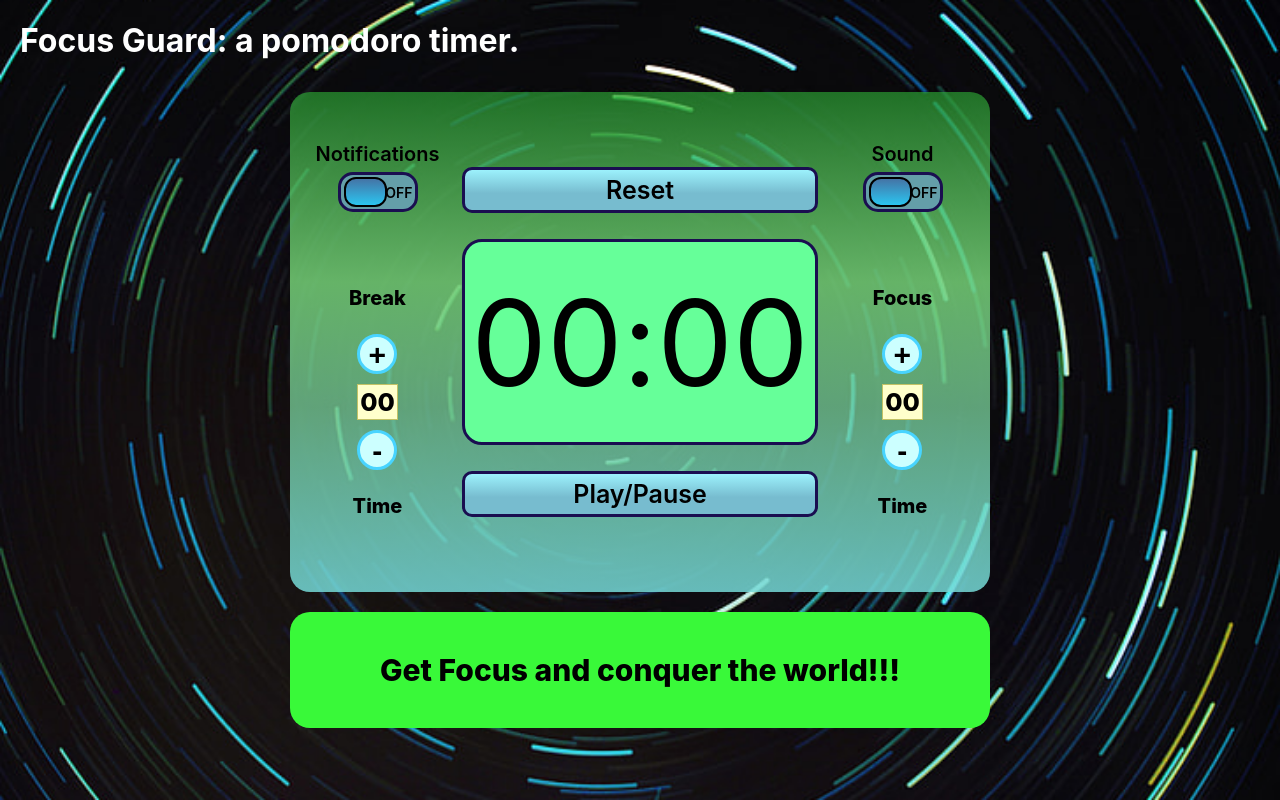
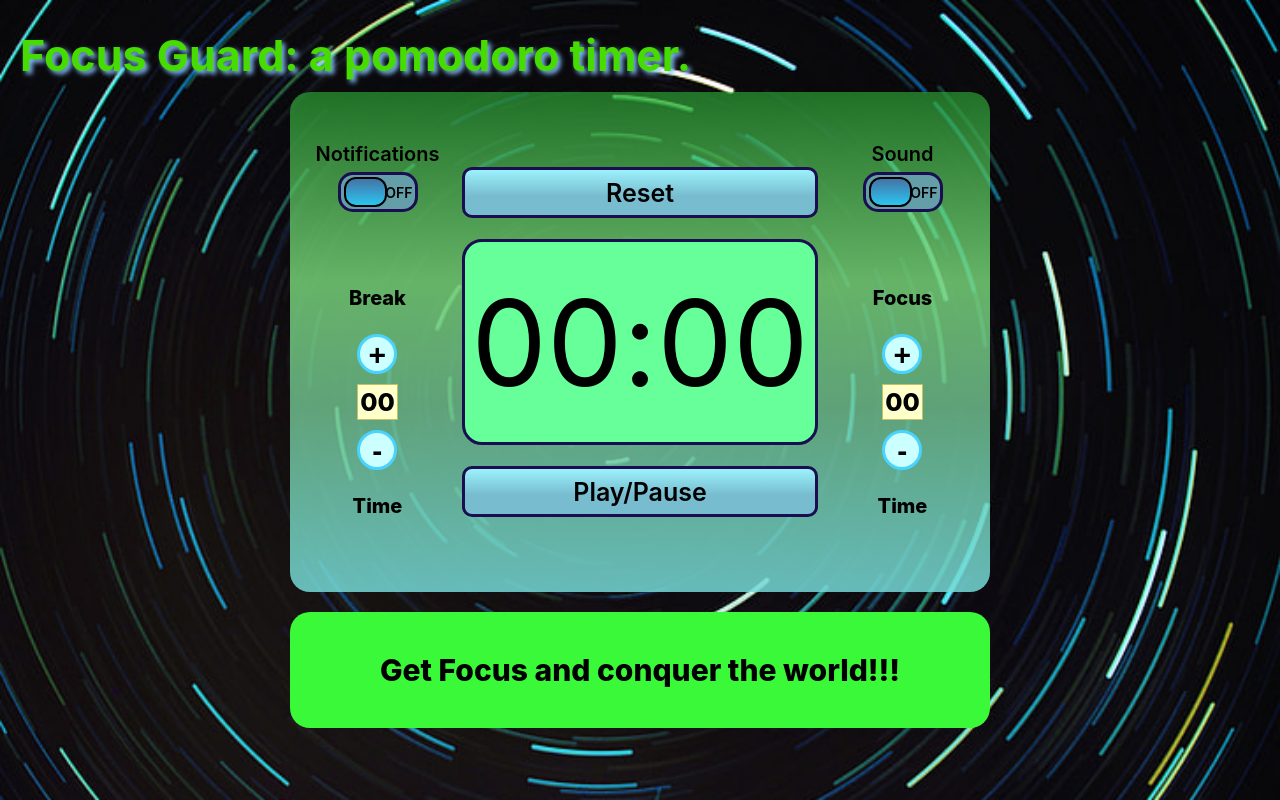
Before and after one commit to simonmontaggioni/focus-guard-react, a React (Create React App) app: page / in a window 1280 px wide. Built offline with nearby package versions, Linux system fonts and the light colour scheme.

Commit message:
style: Improve look and feel
  - Add clicking effect to the buttons.
  - Make text not selectable.
  - Change the color to the app title.

```diff
--- a/src/pomodoro/css/Button.scss
+++ b/src/pomodoro/css/Button.scss
@@ -1,11 +1,12 @@
 .button {
   width: 350px;
-  height: 40px;
+  height: 45px;
   display: flex;
   justify-content: center;
   align-items: center;
   font-size: 25px;
   font-weight: 600;
+  cursor: pointer;
   border: solid 3px rgb(26, 14, 80);
   border-radius: 10px;
   background: rgba(156, 241, 252, 1);
@@ -47,4 +48,13 @@
     rgba(119, 188, 207, 1) 100%
   );
   filter: progid:DXImageTransform.Microsoft.gradient( startColorstr='#9cf1fc', endColorstr='#77bccf', GradientType=0 );
+
+  &:focus {
+    outline: none;
+  }
+
+  &:active {
+    transform: scale(0.95);
+    box-shadow: 3px 2px 22px 1px rgba(0, 0, 0, 0.24);
+  }
 }
--- a/src/pomodoro/css/HomePage.scss
+++ b/src/pomodoro/css/HomePage.scss
@@ -15,5 +15,8 @@
     position: fixed;
     top: 0px;
     left: 20px;
+    font-size: 43px;
+    color: rgb(71, 220, 0);
+    text-shadow: 3px 3px 5px rgb(133, 191, 255);
   }
 }
--- a/src/pomodoro/css/Pomodoro.scss
+++ b/src/pomodoro/css/Pomodoro.scss
@@ -69,4 +69,11 @@
     width: 350px;
     height: 350px;
   }
+
+  -webkit-touch-callout: none;
+  -webkit-user-select: none;
+  -khtml-user-select: none;
+  -moz-user-select: none;
+  -ms-user-select: none;
+  user-select: none;
 }
--- a/src/pomodoro/css/TimeControl.scss
+++ b/src/pomodoro/css/TimeControl.scss
@@ -16,7 +16,18 @@
     border: solid 3px rgb(72, 212, 255);
     font-size: 30px;
     font-weight: 600;
+    cursor: pointer;
+
+    &:focus {
+      outline: none;
+    }
+
+    &:active {
+      transform: scale(0.95);
+      box-shadow: 3px 2px 22px 1px rgba(0, 0, 0, 0.24);
+    }
   }
+
   .time {
     background-color: rgb(255, 255, 204);
     border: solid 1px rgb(194, 194, 101);
```
